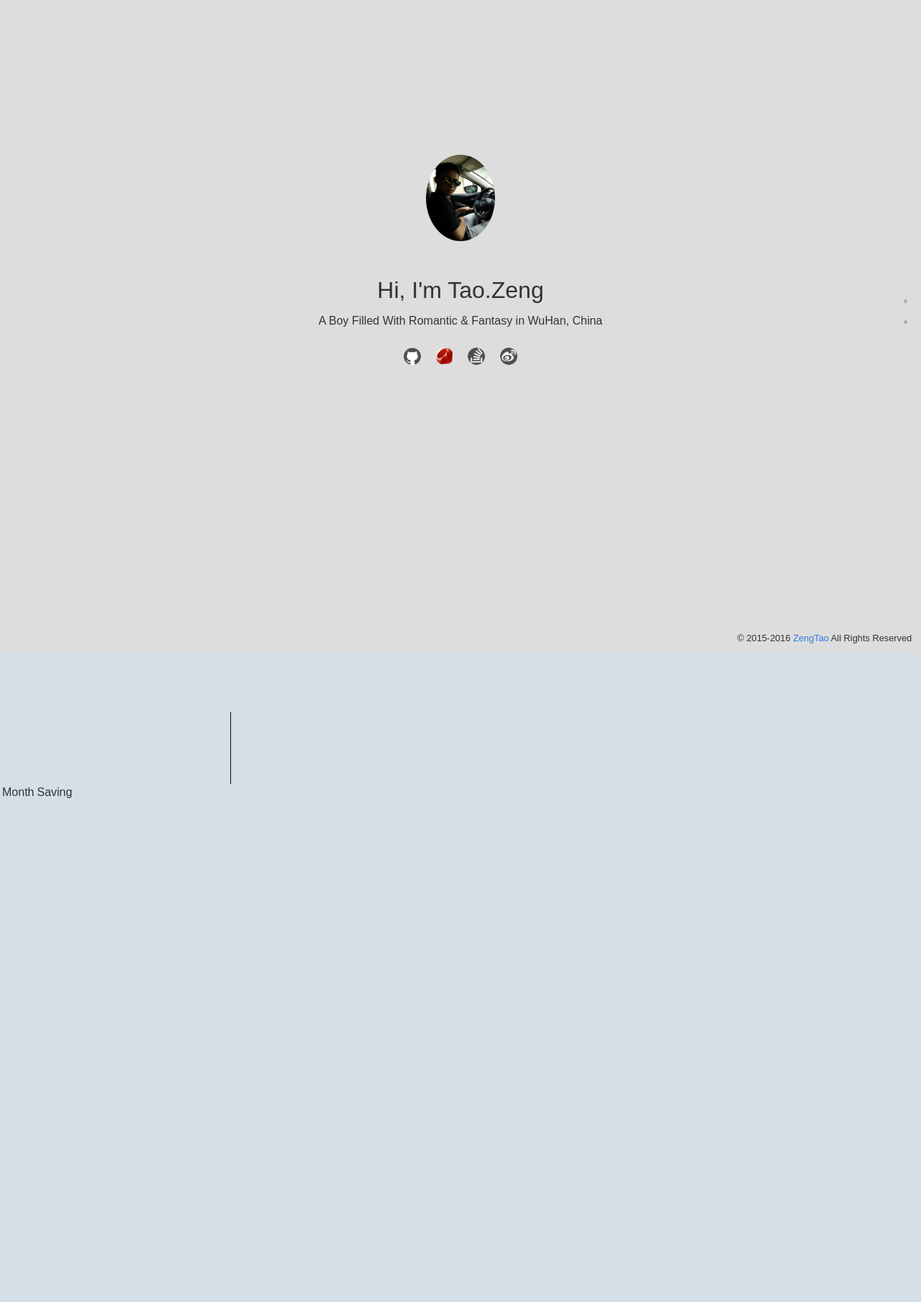
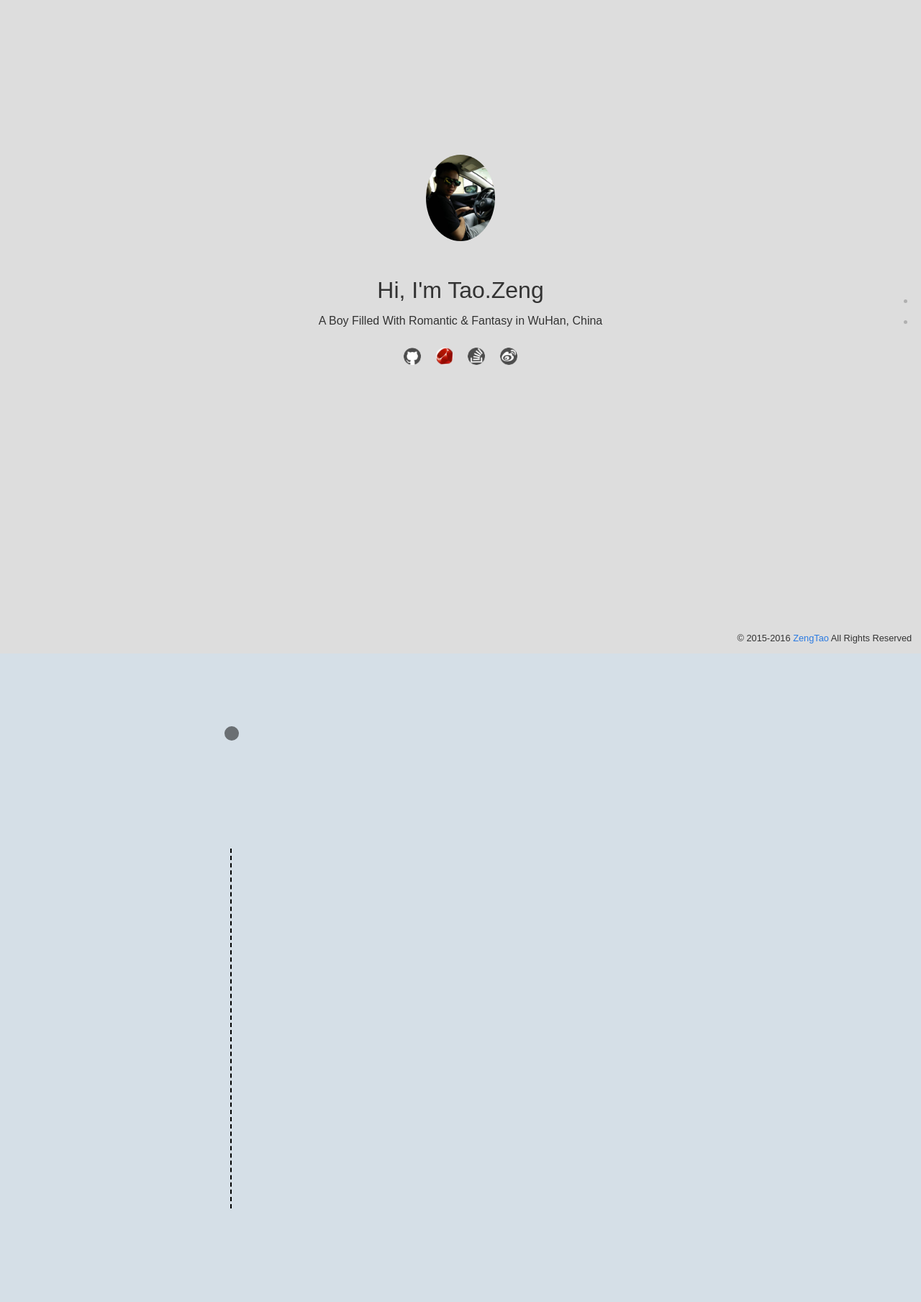
Before and after one commit to w-zengtao/w-zengtao.github.io, a Jekyll site: the page built from index.html, in a window 1280 px wide. Shown: the whole page at 72% size. Built offline with Jekyll 4.4.1, drawn with Linux system fonts in a browser that asks for light colours.

Commit message:
加上分割线 中间split area的动画效果要处理 TODO

```diff
--- a/_sass/_welcome.scss
+++ b/_sass/_welcome.scss
@@ -94,9 +94,20 @@
  }
 
  #info-split-line {
-   border-left: 1px solid #000;
+   border-left: 2px dashed #000;
    margin-left: 20em;
-   margin-top: 80px;
-   height: 100px;
+   margin-top: 150px;
+   height: 500px;
+ }
+
+ #info-split-top {
+   margin-top: 100px;
+   margin-left: 19.5em;
+   width: 20px;
+   height: 20px;
+   background: #000;
+   opacity: 0.5;
+   -webkit-border-radius: 100px;
+   -webkit-transition: All 0.3s 0s;
  }
  /*----------------------------------------------------------------------------*/
--- a/index.html
+++ b/index.html
@@ -26,13 +26,11 @@ layout: default
 
 <div class="screen-line"> </div>
 <section id="info-content" class="screen">
-  <div id="info-split-line"></div>
-  <div class="info-content-table">
-    <table border="0">
-      <tr>
-        <td> Month </td>
-        <td> Saving </td>
-      </tr>
-    </table>
+  <div>
+    <div id="info-split-top"></div>
+    <div id="info-split-line"></div>
+  </div>
+
+  <div class="info-content-ul-left">
   </div>
 </section>
```
